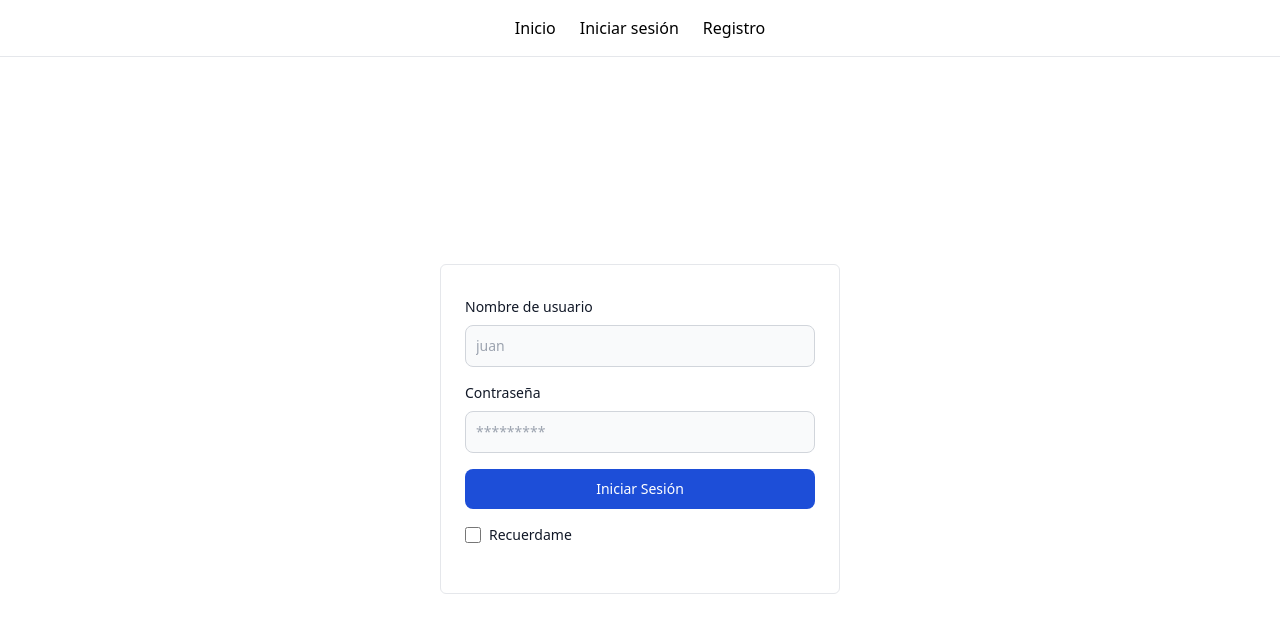
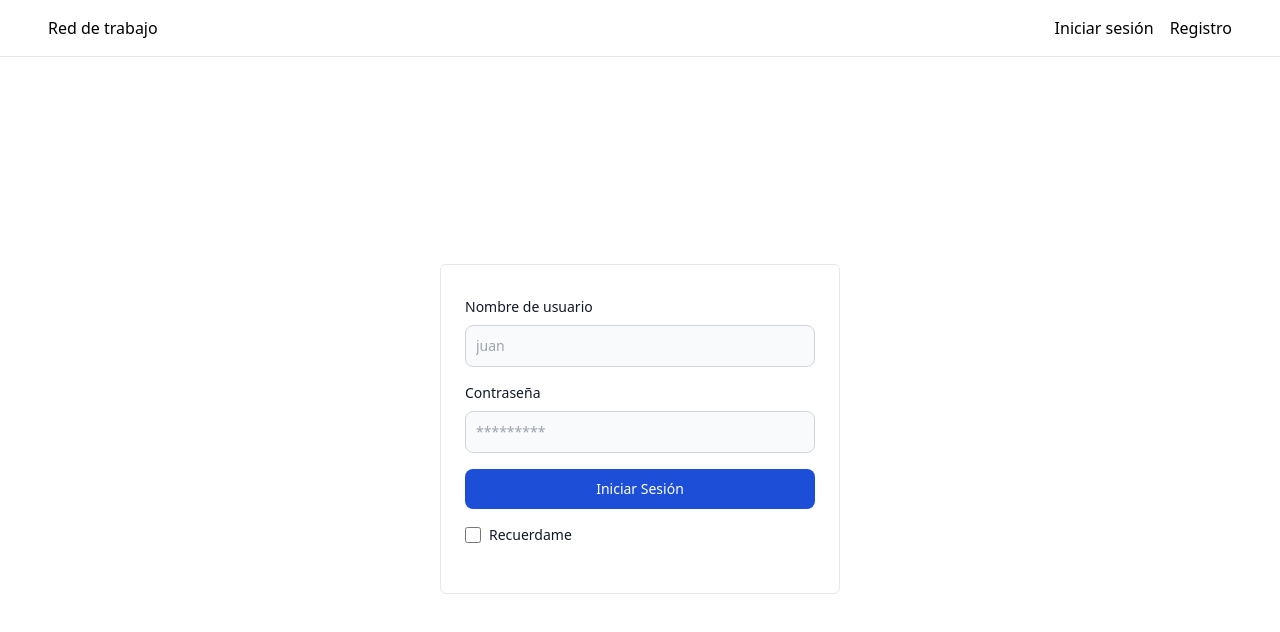
Before and after one commit to Mauro069/rdt-client, a Next.js app: page /auth/login in a window 1280 px wide. Shown: the top 632 px of the page. Built offline with nearby package versions, Linux system fonts and the light colour scheme.

Commit message:
Ajuste nav

```diff
--- a/src/components/Navbar.tsx
+++ b/src/components/Navbar.tsx
@@ -3,16 +3,19 @@ import Link from 'next/link'
 
 export const Navbar = () => {
   return (
-    <nav className='flex items-center justify-center gap-6 py-4 border-b border-gray-200'>
-        <Link className='hover:underline' href={LINKS.HOME}>
-          Inicio
-        </Link>
+    <nav className='flex items-center justify-between gap-6 py-4 px-12 border-b border-gray-200'>
+      <Link href='/'>
+        <h3>Red de trabajo</h3>
+      </Link>
+
+      <div className='flex gap-4'>
         <Link className='hover:underline' href={LINKS.LOGIN}>
           Iniciar sesión
         </Link>
         <Link className='hover:underline' href={LINKS.REGISTER}>
           Registro
         </Link>
+      </div>
     </nav>
   )
 }
```
